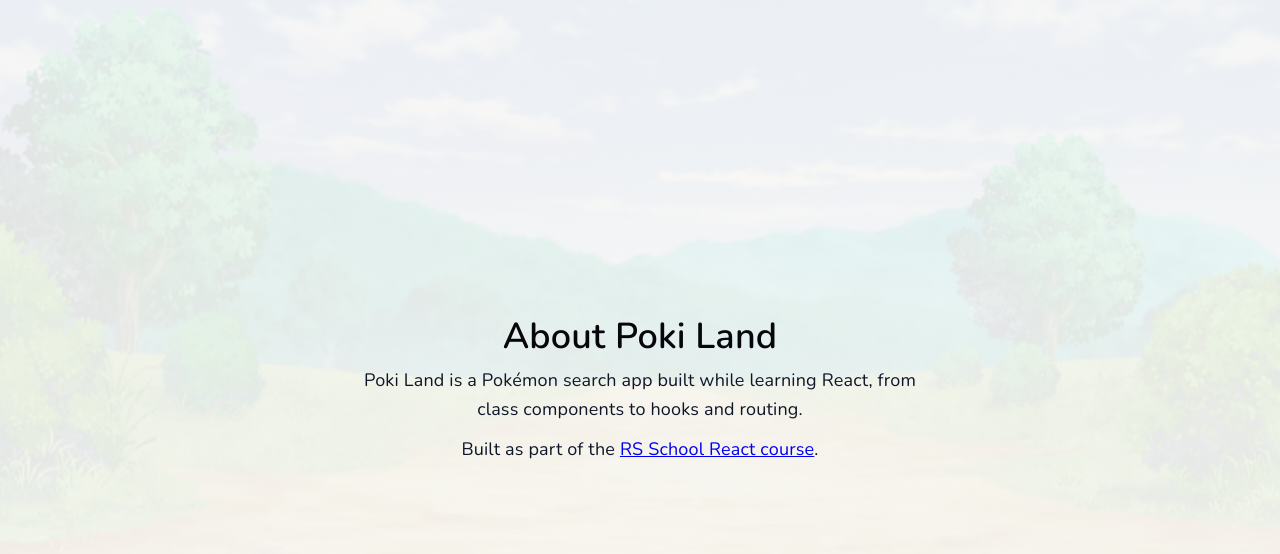
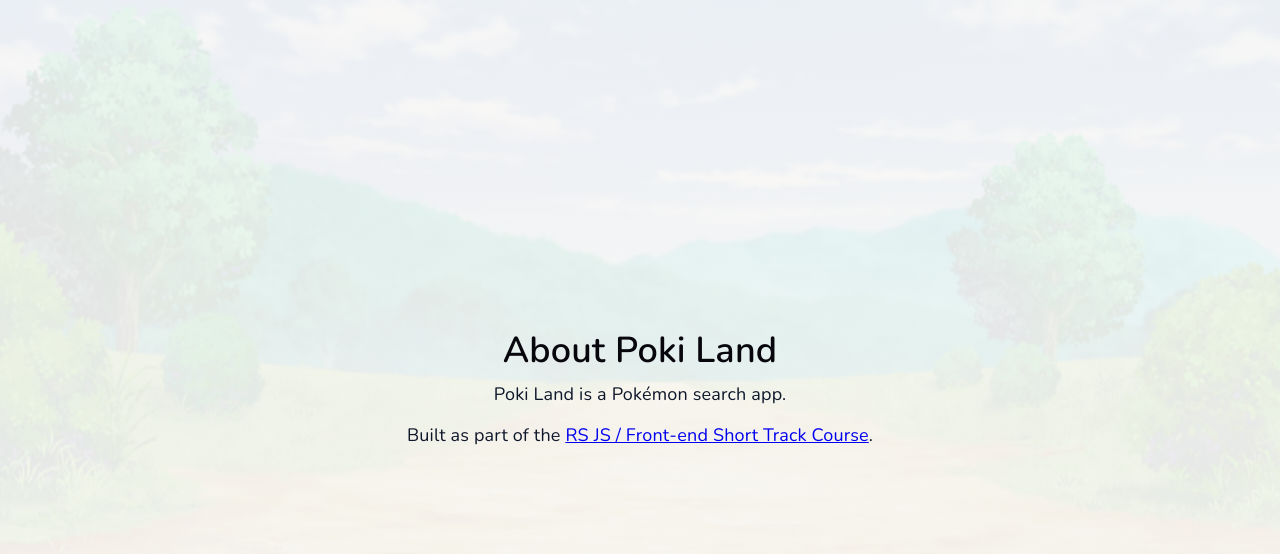
Before and after one commit to maribukh/pokemon-app, a React (Vite) app: page /about in a window 1280 px wide. Shown: the top 554 px of the page. Built offline with nearby package versions, Linux system fonts and the light colour scheme.

Commit message:
refactor: little changes

```diff
--- a/src/pages/About/About.tsx
+++ b/src/pages/About/About.tsx
@@ -4,18 +4,15 @@
   return (
     <div className="about-page">
       <h1>About Poki Land</h1>
-      <p>
-        Poki Land is a Pokémon search app built while learning React, from class
-        components to hooks and routing.
-      </p>
+      <p>Poki Land is a Pokémon search app.</p>
       <p>
         Built as part of the{' '}
         <a
-          href="https://rs.school/courses/reactjs"
+          href="https://rs.school/courses/short-track"
           target="_blank"
           rel="noreferrer"
         >
-          RS School React course
+          RS JS / Front-end Short Track Course
         </a>
         .
       </p>
--- a/src/pages/NotFound/NotFound.css
+++ b/src/pages/NotFound/NotFound.css
@@ -6,6 +6,7 @@
   min-height: 60vh;
   text-align: center;
   color: var(--text);
+  gap: 20px;
 }
 
 .not-found-page h1 {
```
